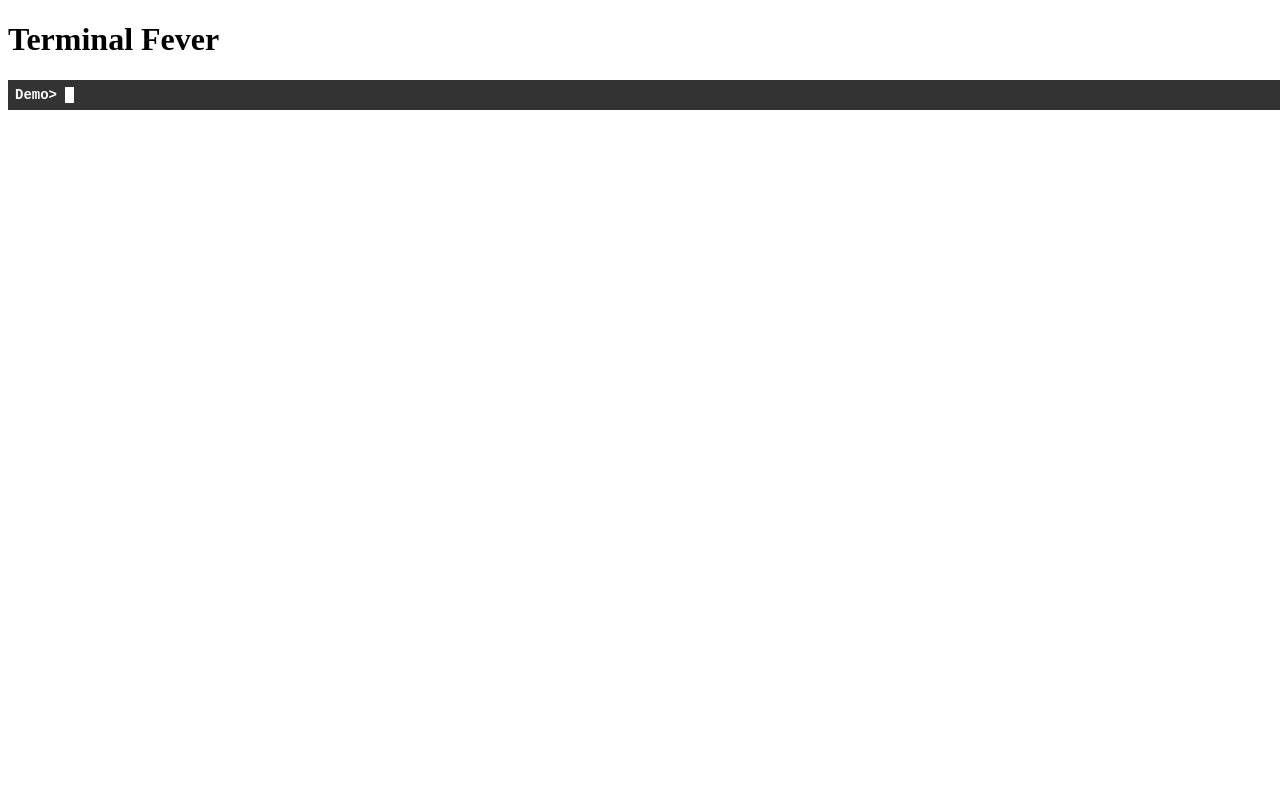
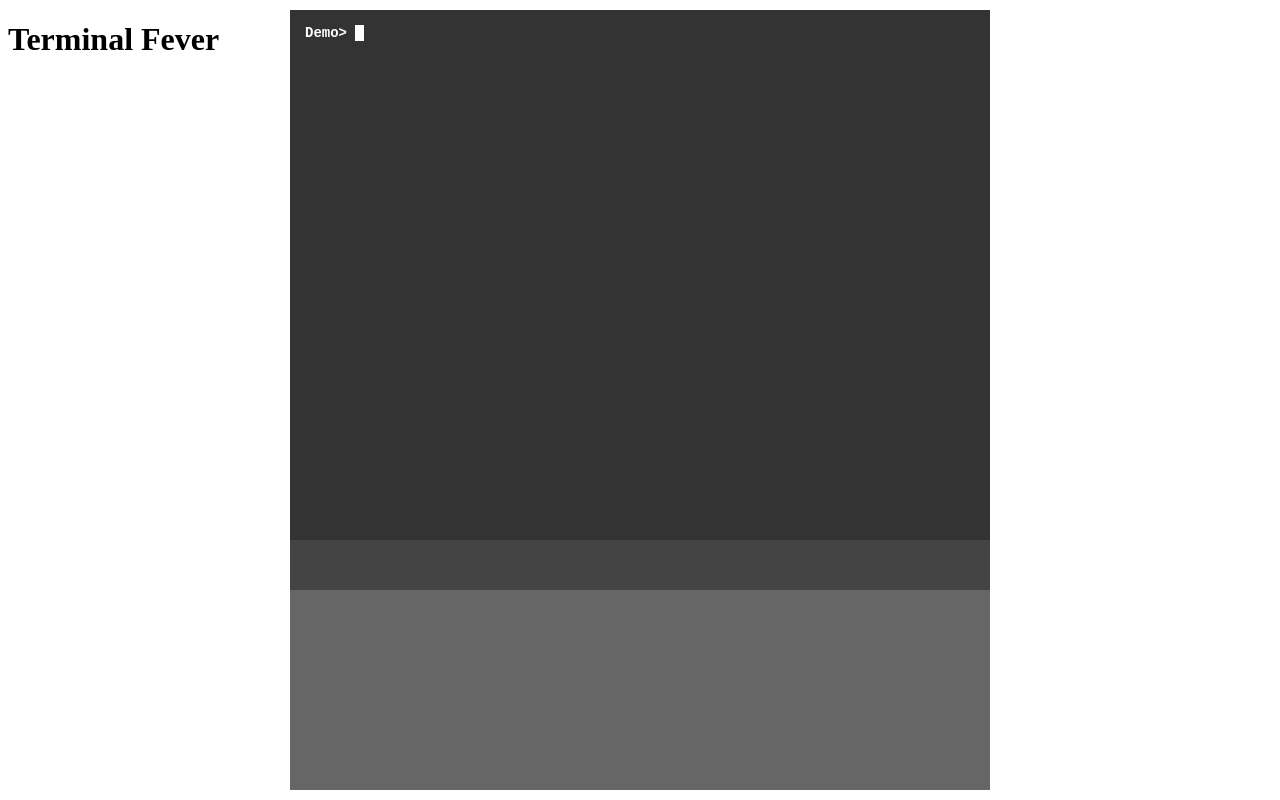
Before and after one commit to izzycecil/terminal_fever, a plain HTML site: page src/index.html in a window 1280 px wide. Drawn offline with nearby package versions, Linux system fonts and the light colour scheme.

Commit message:
Make basic style

```diff
--- a/src/index.html
+++ b/src/index.html
@@ -22,10 +22,10 @@
 
   <body>
     <h1>Terminal Fever</h1>
-    <div class="console"></div>
+    <div class="console floating"></div>
     <div class="info"></div>
-    <div id='bar'> </div>
-    <div id='context'> </div>
+    <div id='bar' class='floating'> </div>
+    <div id='context' class='floating'> </div>
   </body>
 
   <!-- Build console when everything is ready -->
--- a/src/style/style.css
+++ b/src/style/style.css
@@ -1,12 +1,17 @@
 div.console {
-    font-size: 14px
+    top: 10px;
+    bottom: 260px;
+
+    font-size: 14px;
+    background:#333;
 }
 div.console div.jquery-console-inner {
+    box-sizing: border-box;
+
     width:100%;
     height:100%;
-    background:#333;
-    padding:0.5em;
-    overflow:auto
+    padding:15px;
+    overflow:hidden;
 }
 div.console div.jquery-console-prompt-box {
     color:#fff;
@@ -36,3 +41,28 @@ div.console div.jquery-console-message-type {
 div.console span.jquery-console-prompt-label {
     font-weight:bold
 }
+
+#bar {
+    bottom: 210px;
+    height: 50px;
+
+    background:#444;
+}
+#context {
+    bottom: 10px;
+    height: 200px;
+
+    background:#666;
+}
+
+.floating {
+    position: absolute;
+    left: 0px;
+    right: 0px;
+
+    margin-top: 0px;
+    margin-bottom: 0px;
+    margin-left: auto;
+    margin-right: auto;
+    max-width: 700px;
+}
```
